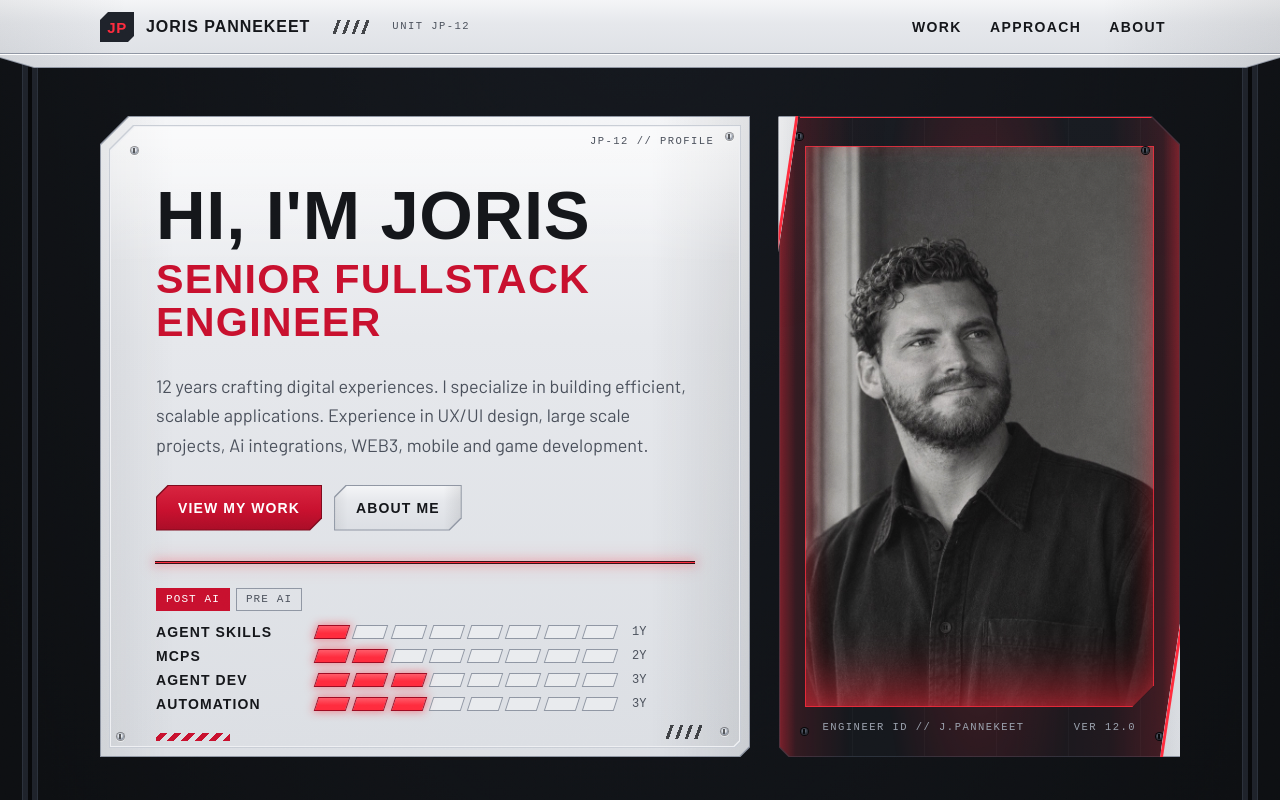
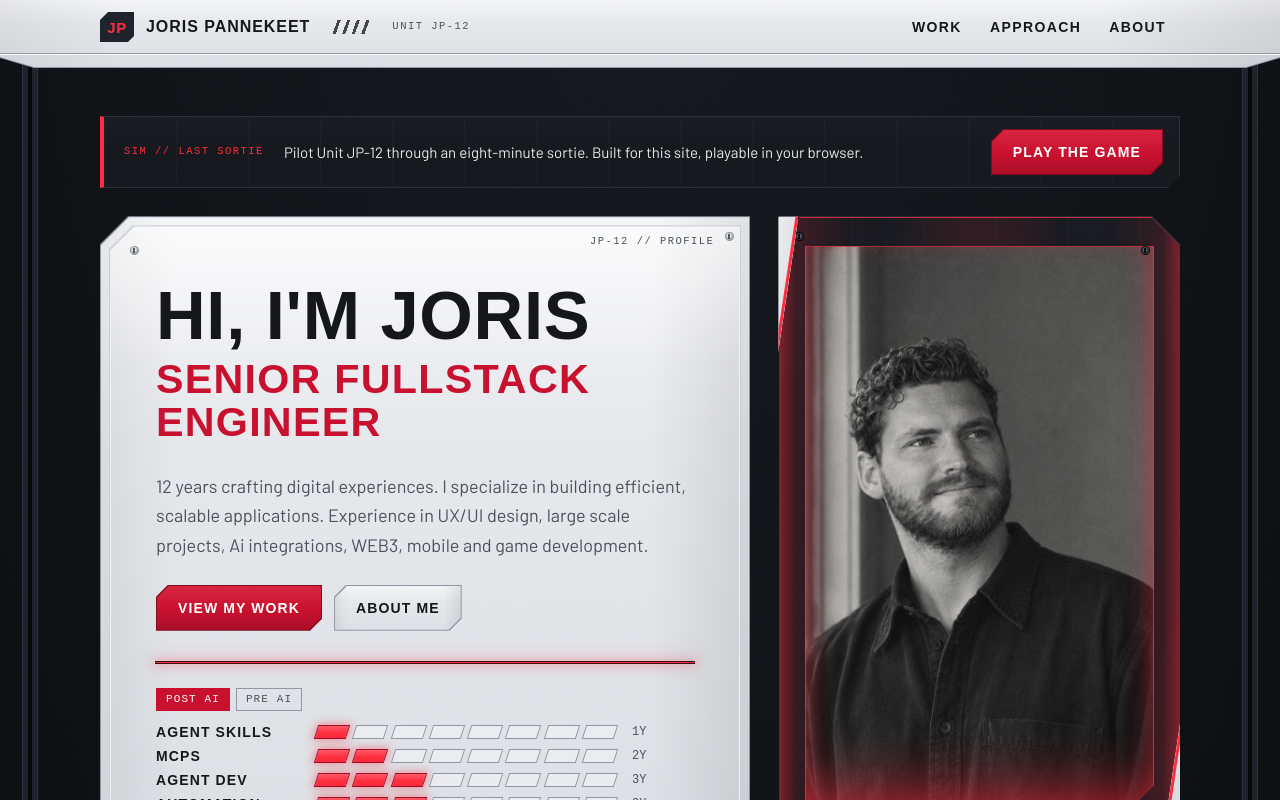
Before and after one commit to JorisPannekeet/portfolio, a React (Vite) app: page / in a window 1280 px wide. Shown: the top 800 px of the page. Built offline with nearby package versions, Linux system fonts and the light colour scheme; a web font is replaced by a local one.

Commit message:
feat(home): banner at the top of the home page linking to /play
One full-width link above the hero with a decal, a line of copy from
content.ts and the primary button style.

```diff
--- a/src/data/content.ts
+++ b/src/data/content.ts
@@ -10,6 +10,11 @@ export const content = {
     email: 'jorispannekeet@gmail.com',
   },
 
+  playBanner: {
+    decal: 'SIM // LAST SORTIE',
+    text: 'Pilot Unit JP-12 through an eight-minute sortie. Built for this site, playable in your browser.',
+    cta: 'Play the game',
+  },
   hero: {
     greeting: "Hi, I'm Joris",
     role: 'Senior Fullstack Engineer',
--- a/src/index.css
+++ b/src/index.css
@@ -829,6 +829,26 @@ main {
   gap: clamp(48px, 7vw, 92px);
 }
 
+.play-banner {
+  grid-column: 1 / -1;
+  display: flex;
+  flex-wrap: wrap;
+  align-items: center;
+  gap: 10px 20px;
+  padding: 12px 16px 12px 20px;
+  border: 1px solid var(--hangar-line);
+  border-left: 4px solid var(--core);
+  background: var(--frame-face);
+  color: var(--text-hi);
+  text-decoration: none;
+  clip-path: polygon(0 0, 100% 0, 100% calc(100% - 12px), calc(100% - 12px) 100%, 0 100%);
+}
+.play-banner .decal { color: var(--core); }
+.play-banner__text { flex: 1 1 280px; font-size: 15px; line-height: 1.4; }
+@media (hover: hover) and (pointer: fine) {
+  .play-banner:hover { border-color: var(--core); }
+}
+
 .hero {
   display: grid;
   grid-template-columns: minmax(0, 1.62fr) minmax(0, 1fr);
--- a/src/pages/Home.tsx
+++ b/src/pages/Home.tsx
@@ -33,6 +33,11 @@ export function Home() {
   return (
     <div className="container stack" ref={scope}>
       <section className="hero" aria-label="Introduction">
+        <Link to="/play" className="play-banner press">
+          <span className="decal">{content.playBanner.decal}</span>
+          <span className="play-banner__text">{content.playBanner.text}</span>
+          <span className="btn btn--primary">{content.playBanner.cta}</span>
+        </Link>
         <Module as="div" entry="left" decal="JP-12 // PROFILE" vent className="hero__chest">
           <h1 className="hero__title">
             {content.hero.greeting}
```
